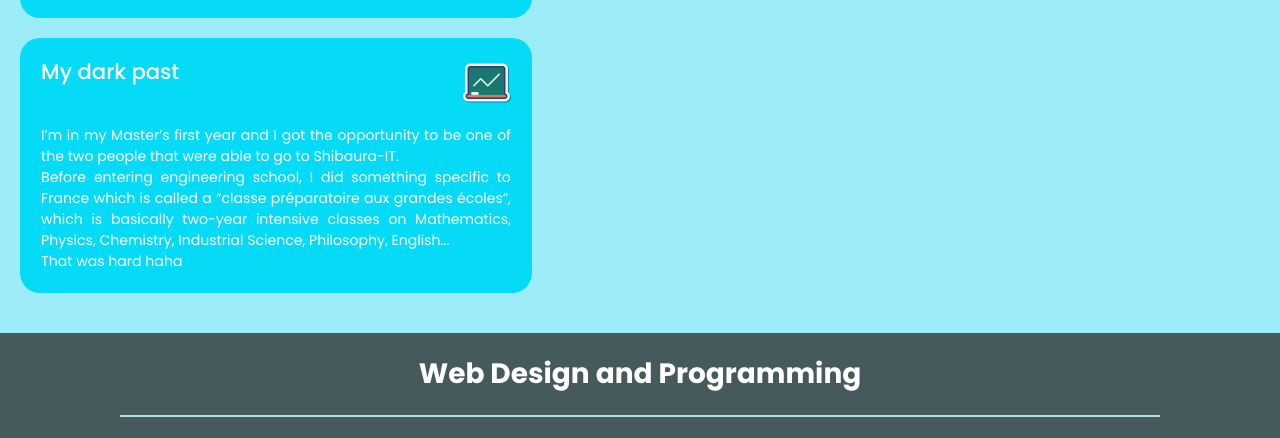
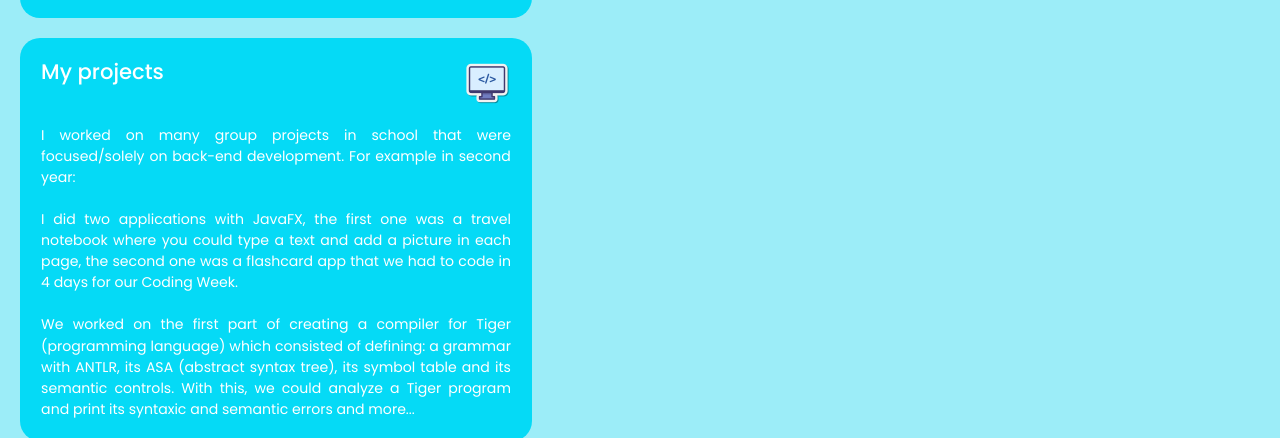
Before and after one commit to William2809/Group-11, a website: page pages/cecile.html in a window 1280 px wide. Shown: the part 2556-2994 px from the top of the page. Drawn offline with nearby package versions, Linux system fonts and the light colour scheme.

Commit message:
Change of one of my sections for Projects
Change of icon and text

```diff
--- a/pages/cecile.html
+++ b/pages/cecile.html
@@ -132,14 +132,13 @@
 
             <section>
                 <div id="darkpast" class="line">
-                    <h3 class="font-medium text-[28px]">My dark past</h3>
-                    <img class="icon_right" alt="School icon" src="/assets/cecile/school.png">
+                    <h3 class="font-medium text-[28px]">My projects</h3>
+                    <img class="icon_right" alt="Programming icon" src="/assets/cecile/programming.png">
                 </div>
-                <p>I’m in my Master’s first year and I got the opportunity to be one of the two people that were able to
-                    go to Shibaura-IT.<br>
-                    Before entering engineering school, I did something specific to France which is called a “classe
-                    préparatoire aux grandes écoles”, which is basically two-year intensive classes on Mathematics,
-                    Physics, Chemistry, Industrial Science, Philosophy, English...<br>That was hard haha</p>
+                <p>I worked on many group projects in school that were focused/solely on back-end development. For example in second year:<br><br>
+                    I did two applications with JavaFX, the first one was a travel notebook where you could type a text and add a picture in each page, the second one was a flashcard app that we had to code in 4 days for our Coding Week.<br><br>
+                    We worked on the first part of creating a compiler for Tiger (programming language) which consisted of defining: a grammar with ANTLR, its ASA (abstract syntax tree), its symbol table and its semantic controls. With this, we could analyze a Tiger program and print its syntaxic and semantic errors and more...</li>
+                </p>
             </section>
         </div>
     </div>
```
Also changed, not shown: assets/cecile/programming.png (added), assets/cecile/school.png (deleted).
